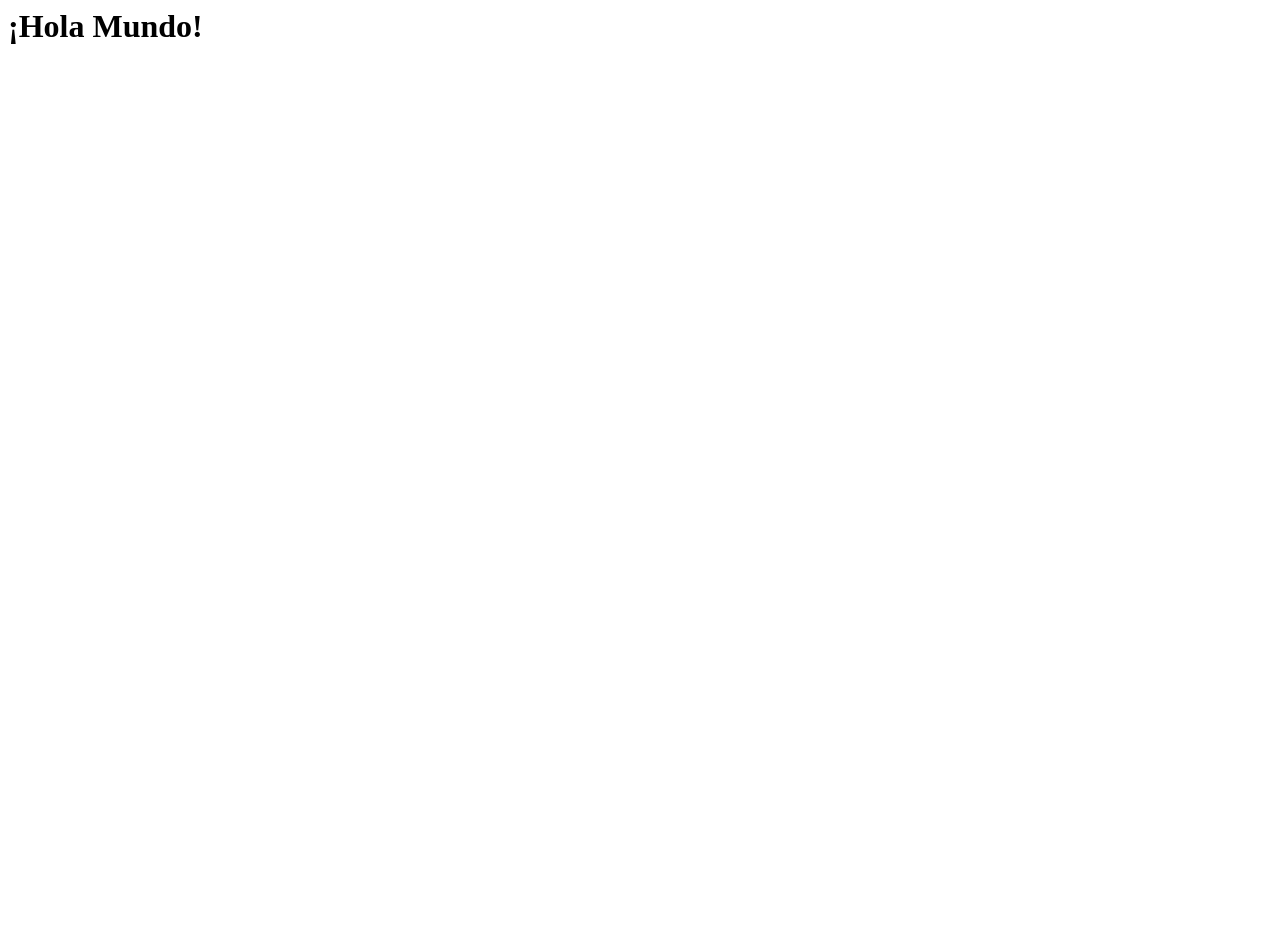
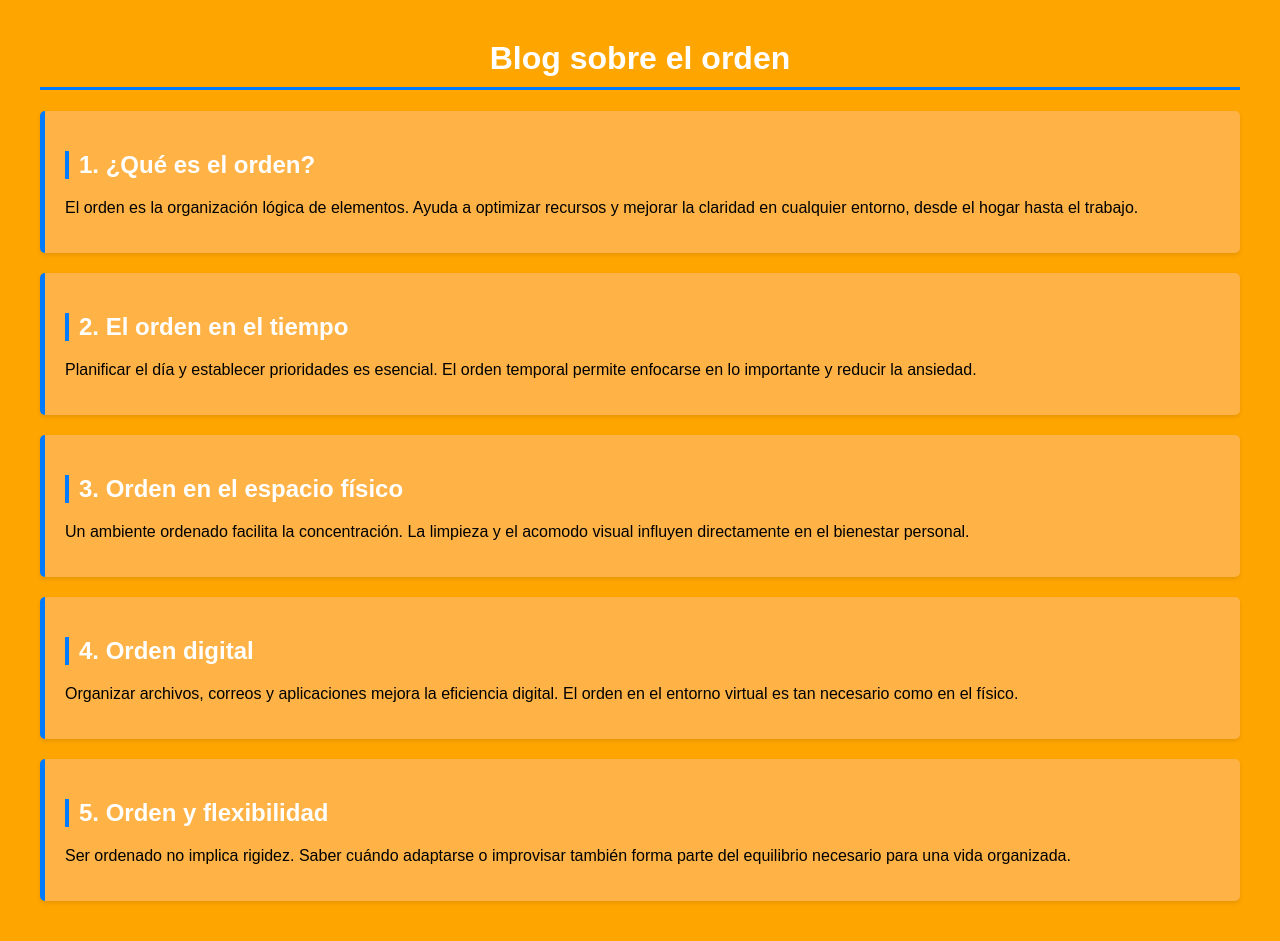
Before and after one commit to ernestinaa/ernestina, a plain HTML site: page index.html in a window 1280 px wide. Before the commit the page ends 800 px from the top, so only its background shows below. Drawn offline with Linux system fonts and the light colour scheme.

Commit message:
Update index.html

```diff
--- a/index.html
+++ b/index.html
@@ -1 +1,72 @@
-  <h1>¡Hola Mundo!</h1>
+<!DOCTYPE html>
+<html lang="es">
+<head>
+    <meta charset="UTF-8">
+    <title>Blog sobre el Orden</title>
+    <style>
+        body {
+            font-family: Arial, sans-serif;
+            background-color: #FFA500; /* naranja */
+            color: #ffffff; /* texto blanco */
+            margin: 40px;
+        }
+
+        h1 {
+            text-align: center;
+            color: #ffffff;
+            border-bottom: 3px solid #007BFF; /* azul */
+            padding-bottom: 10px;
+        }
+
+        article {
+            background-color: #FFB347; /* naranja más claro */
+            padding: 20px;
+            margin-bottom: 20px;
+            border-left: 5px solid #007BFF; /* azul */
+            box-shadow: 0 2px 4px rgba(0, 0, 0, 0.1);
+            border-radius: 5px;
+        }
+
+        h2 {
+            color: #ffffff;
+            border-left: 4px solid #007BFF; /* azul */
+            padding-left: 10px;
+        }
+
+        p {
+            color: #000000; /* texto en negro para mejor contraste */
+            font-size: 16px;
+        }
+    </style>
+</head>
+<body>
+
+    <h1>Blog sobre el orden</h1>
+
+    <article>
+        <h2>1. ¿Qué es el orden?</h2>
+        <p>El orden es la organización lógica de elementos. Ayuda a optimizar recursos y mejorar la claridad en cualquier entorno, desde el hogar hasta el trabajo.</p>
+    </article>
+
+    <article>
+        <h2>2. El orden en el tiempo</h2>
+        <p>Planificar el día y establecer prioridades es esencial. El orden temporal permite enfocarse en lo importante y reducir la ansiedad.</p>
+    </article>
+
+    <article>
+        <h2>3. Orden en el espacio físico</h2>
+        <p>Un ambiente ordenado facilita la concentración. La limpieza y el acomodo visual influyen directamente en el bienestar personal.</p>
+    </article>
+
+    <article>
+        <h2>4. Orden digital</h2>
+        <p>Organizar archivos, correos y aplicaciones mejora la eficiencia digital. El orden en el entorno virtual es tan necesario como en el físico.</p>
+    </article>
+
+    <article>
+        <h2>5. Orden y flexibilidad</h2>
+        <p>Ser ordenado no implica rigidez. Saber cuándo adaptarse o improvisar también forma parte del equilibrio necesario para una vida organizada.</p>
+    </article>
+
+</body>
+</html>
```
